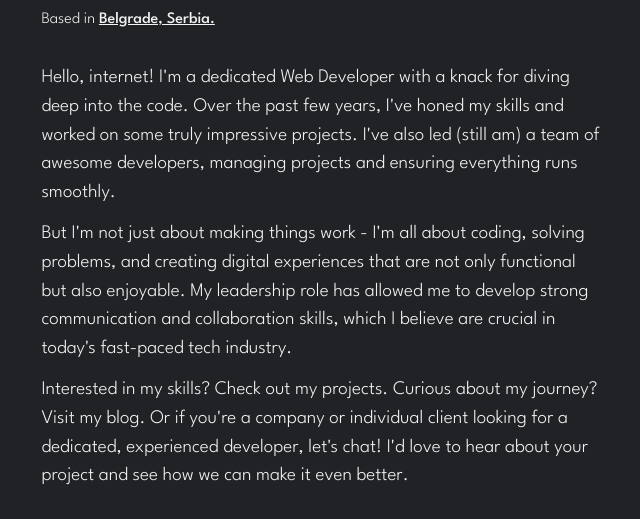
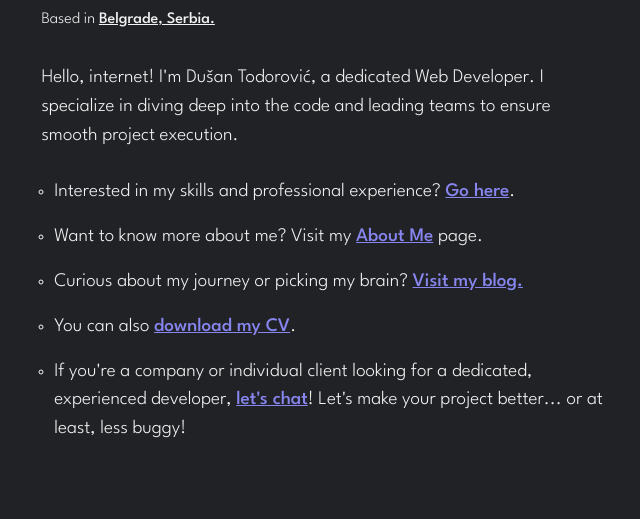
Before and after one commit to krckyboy/todorovic.dev, a Next.js app: page / in a window 1280 px wide. Shown: the part 389-908 px from the top of the page, without its empty margins (317-957 px from the left). Built offline with nearby package versions, Linux system fonts and the light colour scheme.

Commit message:
Changing text additionally.

```diff
--- a/src/components/index-page/ImageAndText.tsx
+++ b/src/components/index-page/ImageAndText.tsx
@@ -52,18 +52,18 @@ const ImageAndText: FunctionComponent = () => {
                         animate="visible"
                         variants={variants}
                         transition={{ duration: 0.5, delay: 1 }}>
-          <p>Hello, internet! I'm a dedicated Web Developer with a knack for diving deep into the
-            code. Over the past few years, I've honed my skills and worked on some truly impressive projects. I've also
-            led (still am) a team of awesome developers, managing projects and ensuring everything runs smoothly.</p>
+          <p>Hello, internet! I'm Dušan Todorović, a dedicated Web Developer. I specialize in diving deep into the code
+            and leading teams to ensure smooth project execution.</p>
 
-          <p>But I'm not just about making things work - I'm all about coding, solving problems, and creating digital
-            experiences that are not only functional but also enjoyable. My leadership role has allowed me to develop
-            strong communication and collaboration skills, which I believe are crucial in today's fast-paced tech
-            industry.</p>
-
-          <p>Interested in my skills? Check out my projects. Curious about my journey? Visit my blog. Or if you're a
-            company or individual client looking for a dedicated, experienced developer, let's chat! I'd love to hear
-            about your project and see how we can make it even better.</p>
+          <ul className={styles.ul}>
+            <li>Interested in my skills and professional experience? <Link href={'/skills'}>Go here</Link>.</li>
+            <li>Want to know more about me? Visit my <Link href={'/about'}>About Me</Link> page.</li>
+            <li>Curious about my journey or picking my brain? <Link href={'/blog'}>Visit my blog.</Link></li>
+            <li>You can also <Link href={'/cv'}>download my CV</Link>.</li>
+            <li>If you're a company or individual client looking for a dedicated, experienced developer, <Link
+              href="https://www.linkedin.com/in/dusan-todorovic-krcky/">let's chat</Link>! Let's make your project better... or at least, less buggy!
+            </li>
+          </ul>
         </motion.section>
       </section>
     </div>
--- a/src/components/index-page/styles.module.scss
+++ b/src/components/index-page/styles.module.scss
@@ -59,6 +59,18 @@
         text-decoration: underline;
         color: $color-accent;
       }
+
+      .ul {
+        margin-top: 1rem;
+        display: flex;
+        flex-direction: column;
+        row-gap: 16px;
+        list-style-type: circle;
+
+        li {
+          margin-left: .8rem;
+        }
+      }
     }
   }
 }
```
